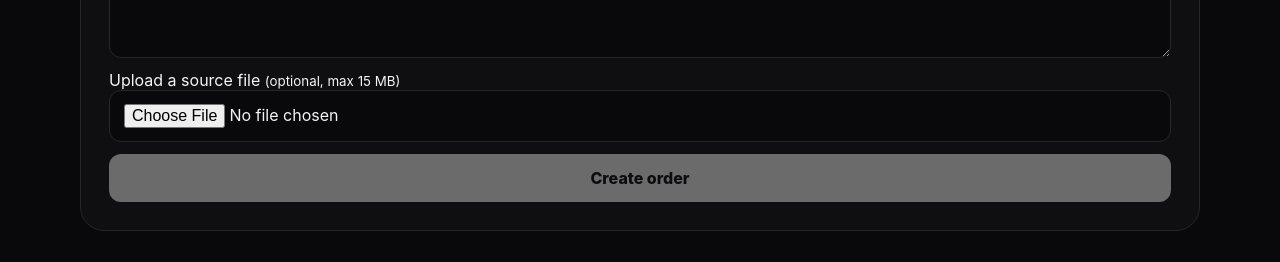
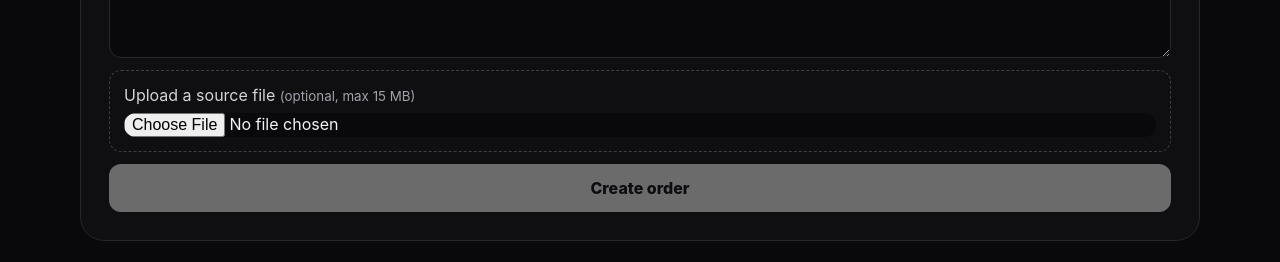
Before and after one commit to mohameddtrabelsiiii-crypto/hamma, a Next.js app: page / in a window 1280 px wide. Shown: the part 871-1133 px from the top of the page. Built offline with nearby package versions, Linux system fonts and the light colour scheme; no server answers; the database is empty.

Commit message:
Polish TaskForge order upload and payment UI

```diff
--- a/app/globals.css
+++ b/app/globals.css
@@ -18,14 +18,18 @@ p { color: #a1a1aa; line-height: 1.6; }
 .card { text-align: left; color: inherit; background: #111113; border: 1px solid #27272a; border-radius: 20px; padding: 24px; cursor: pointer; transition: .18s ease; }
 .card:hover, .card.selected { border-color: #71717a; transform: translateY(-2px); }
 .card-top { display: flex; justify-content: space-between; gap: 12px; align-items: center; }
-.card strong { color: #e4e4e7; }
+.card strong { color: #e4e4e7; font-size: 13px; }
 .tag { padding: 5px 9px; font-size: 11px; text-transform: uppercase; }
 .order-panel { margin-top: 48px; border: 1px solid #27272a; border-radius: 24px; padding: 28px; background: rgba(17,17,19,.8); }
 .form { display: grid; gap: 12px; margin-top: 24px; }
 input, textarea { width: 100%; border: 1px solid #27272a; border-radius: 12px; background: #09090b; color: #f4f4f5; padding: 13px 14px; outline: none; }
 input:focus, textarea:focus { border-color: #71717a; }
-.primary { border: 0; border-radius: 12px; padding: 14px 18px; background: #f4f4f5; color: #09090b; font-weight: 800; cursor: pointer; }
+.file-field { display: grid; gap: 8px; border: 1px dashed #3f3f46; border-radius: 12px; padding: 14px; color: #d4d4d8; }
+.file-field input { border: 0; padding: 0; }
+.file-field small, .reference small { color: #a1a1aa; }
+.primary, .payment-button { display: inline-flex; justify-content: center; align-items: center; border: 0; border-radius: 12px; padding: 14px 18px; background: #f4f4f5; color: #09090b; font-weight: 800; cursor: pointer; text-decoration: none; }
 .primary:disabled { opacity: .4; cursor: not-allowed; }
 .notice, .reference { margin-top: 16px; padding: 14px; border-radius: 12px; background: #18181b; color: #d4d4d8; }
-.reference { border: 1px solid #3f3f46; }
+.reference { display: grid; gap: 14px; border: 1px solid #3f3f46; }
+.payment-button { width: fit-content; }
 @media (max-width: 720px) { .shell { padding-top: 36px; } .hero { flex-direction: column; } .grid { grid-template-columns: 1fr; } }
```
